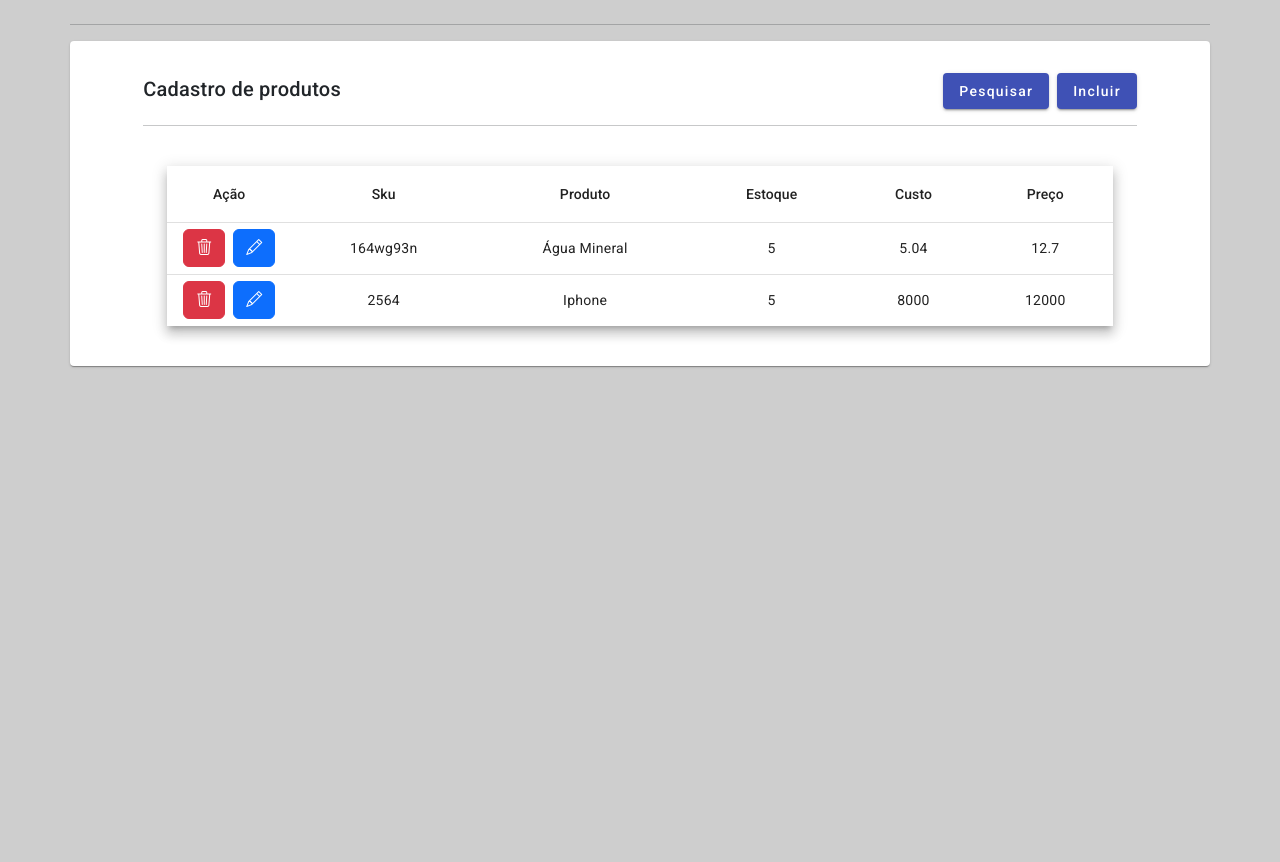
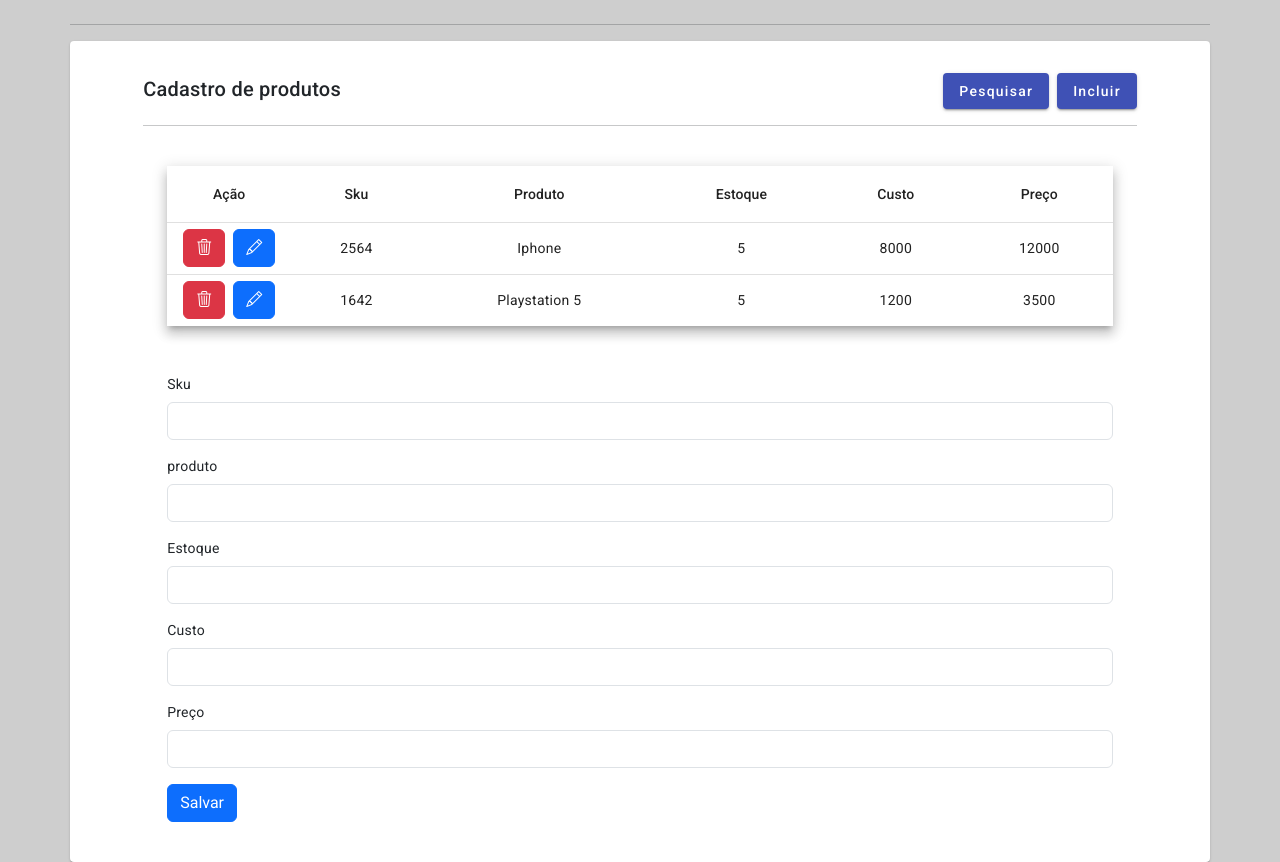
Before and after one commit to Navarriin/CadastroProdutos, an Angular app: page / in a window 1280 px wide. Before the commit the page ends 824 px from the top, so only its background shows below. Built offline with nearby package versions, Linux system fonts and the light colour scheme; data requests are answered from the project's data file.

Commit message:
criaçao de novo formulario para update, no de post nao deu

```diff
--- a/db.json
+++ b/db.json
@@ -1,13 +1,5 @@
 {
   "Products": [
-    {
-      "id": "UUIddpad",
-      "sku": "164wg93n",
-      "product": "Água Mineral",
-      "stock": 5,
-      "cost": 5.04,
-      "price": 12.7
-    },
     {
       "id": "7UJNYcr",
       "sku": "2564",
@@ -15,6 +7,14 @@
       "stock": 5,
       "cost": 8000,
       "price": 12000
+    },
+    {
+      "id": "Uri6P7q",
+      "sku": "1642",
+      "product": "Playstation 5",
+      "stock": 5,
+      "cost": 1200,
+      "price": 3500
     }
   ]
 }
--- a/src/app/components/card/card.component.html
+++ b/src/app/components/card/card.component.html
@@ -17,7 +17,7 @@
         <div class="col-11 m-auto">
           <hr />
         </div>
-        <app-table *ngIf="!search" (toggleTab)="toggleSearch()" (toggleTab)=" teste($event)" />
+        <app-table *ngIf="!search" (toggleTab)="toggleSearch()" />
         <app-form *ngIf="search" (toggle)="toggleSearch()" />
       </mat-card-content>
     </mat-card>
--- a/src/app/components/card/card.component.ts
+++ b/src/app/components/card/card.component.ts
@@ -27,8 +27,4 @@ export class CardComponent extends FormComponent {
   toggleSearch(): void {
     this.search = !this.search;
   }
-
-  teste(body: Products) {
-    this.editProduct(body);
-  }
 }
--- a/src/app/components/form/form.component.ts
+++ b/src/app/components/form/form.component.ts
@@ -42,10 +42,6 @@ export class FormComponent extends TableComponent {
     price: new FormControl(null, Validators.required),
   });
 
-  constructor(productsApi: ProductsApiService) {
-    super(productsApi);
-  }
-
   saveProduct(): void {
     if (this.formGroup.valid) {
       let products = this.formGroup.value as Products;
@@ -57,9 +53,4 @@ export class FormComponent extends TableComponent {
       this.formGroup.updateValueAndValidity();
     }
   }
-
-  editProduct(body: Products): void {
-    this.formGroup.patchValue(body);
-    this.formGroup.updateValueAndValidity();
-  }
 }
--- a/src/app/components/table/table.component.html
+++ b/src/app/components/table/table.component.html
@@ -44,6 +44,31 @@
         <tr mat-row *matRowDef="let row; columns: displayedColumns;"></tr>
 
       </table>
+
+      <form class="mt-5" [formGroup]="formGroupUpdate">
+        <div class="mb-3">
+          <label for="sku" class="form-label">Sku</label>
+          <input type="text" class="form-control" id="sku" formControlName="sku">
+        </div>
+        <div class="mb-3">
+          <label for="product" class="form-label">produto</label>
+          <input type="text" class="form-control" id="product" formControlName="product">
+        </div>
+        <div class="mb-3">
+          <label for="stock" class="form-label">Estoque</label>
+          <input type="text" class="form-control" id="stock" formControlName="stock">
+        </div>
+        <div class="mb-3">
+          <label for="cost" class="form-label">Custo</label>
+          <input type="text" class="form-control" id="cost" formControlName="cost">
+        </div>
+        <div class="mb-3">
+          <label for="price" class="form-label">Preço</label>
+          <input type="text" class="form-control" id="price" formControlName="price">
+        </div>
+        <button type="button" class="btn btn-primary">Salvar</button>
+      </form>
+
     </div>
   </div>
 </div>
--- a/src/app/components/table/table.component.ts
+++ b/src/app/components/table/table.component.ts
@@ -8,17 +8,27 @@ import { MatButtonModule } from '@angular/material/button';
 import { Products } from '../../interface/Products.interface';
 // Meu service
 import { ProductsApiService } from '../../services/products-api.service';
-import { FormComponent } from '../form/form.component';
+import {
+  FormControl,
+  FormGroup,
+  ReactiveFormsModule,
+  Validators,
+} from '@angular/forms';
 
 @Component({
   selector: 'app-table',
   standalone: true,
-  imports: [MatTableModule, MatButtonModule, MatDividerModule, MatIconModule],
+  imports: [
+    MatTableModule,
+    MatButtonModule,
+    MatDividerModule,
+    MatIconModule,
+    ReactiveFormsModule,
+  ],
   templateUrl: './table.component.html',
   styleUrl: './table.component.scss',
 })
 export class TableComponent {
-  @Output() toggleTab = new EventEmitter();
   protected data!: Products[];
   displayedColumns: string[] = [
     'action',
@@ -28,6 +38,15 @@ export class TableComponent {
     'cost',
     'price',
   ];
+
+  formGroupUpdate: FormGroup = new FormGroup({
+    id: new FormControl(''),
+    sku: new FormControl('', Validators.required),
+    product: new FormControl('', Validators.required),
+    stock: new FormControl(null),
+    cost: new FormControl(null, Validators.required),
+    price: new FormControl(null, Validators.required),
+  });
 
   constructor(private productsApi: ProductsApiService) {}
 
@@ -44,7 +63,7 @@ export class TableComponent {
   }
 
   updateProduct(body: Products): void {
-    this.toggleTab.emit(body);
+    this.formGroupUpdate.patchValue(body);
   }
 
   deleteProduct(id: string): void {
```
